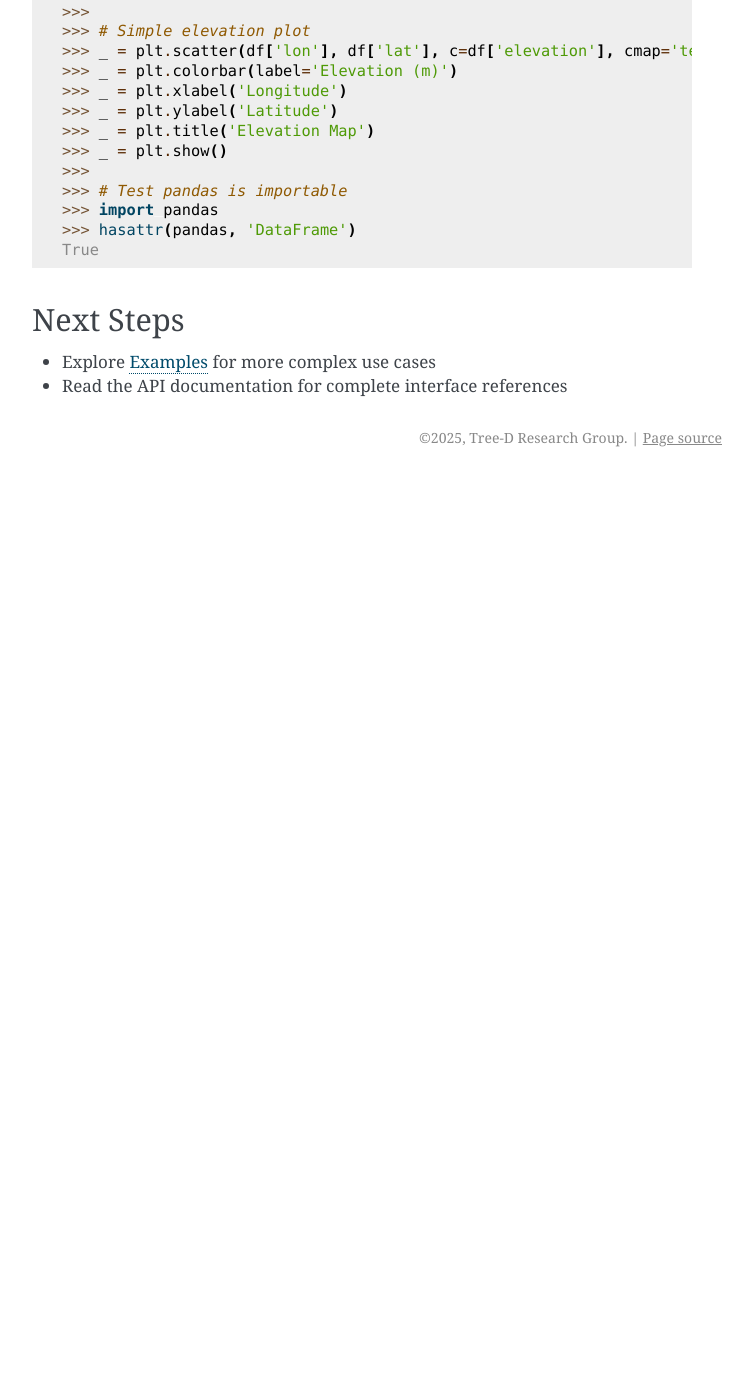
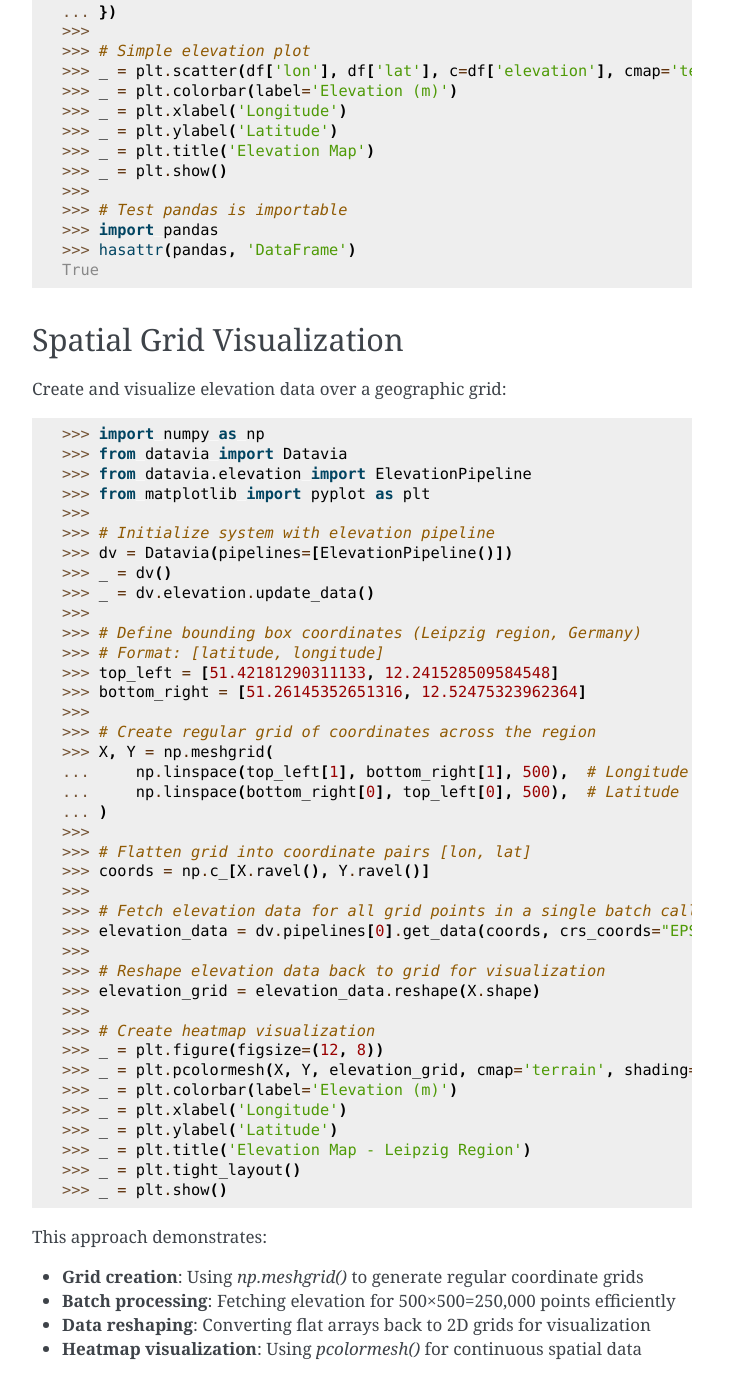
Before and after one commit to tree-d/datavia, a Sphinx documentation site: the page built from docs/user_guide/basic_usage.rst, in a window 1280 px wide and 1400 px high, scrolled down 5057 px. Shown: the whole window, without its empty margins (388-1141 px from the left). Built offline with Sphinx 7.4.7, drawn with Linux system fonts in a browser that asks for light colours; before the commit the page ends 5534 px from its top, so only the background shows below that; some of the changed text lies outside the part shown.

Commit message:
new example in docs

```diff
--- a/docs/user_guide/basic_usage.rst
+++ b/docs/user_guide/basic_usage.rst
@@ -85,13 +85,14 @@ The elevation pipeline provides German elevation data at 200m resolution:
 
     # Initialize pipeline
     pipeline = ElevationPipeline()
-    pipeline.update_data()
+    pipeline()  # Initialize
+    pipeline.update_data() # Ensure data is available, if necessary download it
 
     # Define coordinates
     coords = np.array([[13.4050, 52.5200]])  # Berlin
 
     # Get elevation data
-    elevations = pipeline.get_data(coords=coords, crs_coords="EPSG:4326") # doctest: +SKIP
+    elevations = pipeline.get_data(coords=coords, crs_coords="EPSG:4326")
 
     # Results are in meters above sea level
     print(f"Elevation: {elevations[0]:.1f}m")
@@ -269,6 +270,60 @@ Datavia works well with other geospatial libraries:
     >>> hasattr(pandas, 'DataFrame')
     True
 
+Spatial Grid Visualization
+---------------------------
+
+Create and visualize elevation data over a geographic grid:
+
+.. doctest::
+
+    >>> import numpy as np
+    >>> from datavia import Datavia
+    >>> from datavia.elevation import ElevationPipeline
+    >>> from matplotlib import pyplot as plt
+    >>>
+    >>> # Initialize system with elevation pipeline
+    >>> dv = Datavia(pipelines=[ElevationPipeline()])
+    >>> _ = dv() # doctest: +SKIP
+    >>> _ = dv.elevation.update_data() # doctest: +SKIP
+    >>>
+    >>> # Define bounding box coordinates (Leipzig region, Germany)
+    >>> # Format: [latitude, longitude]
+    >>> top_left = [51.42181290311133, 12.241528509584548]
+    >>> bottom_right = [51.26145352651316, 12.52475323962364]
+    >>>
+    >>> # Create regular grid of coordinates across the region
+    >>> X, Y = np.meshgrid(
+    ...     np.linspace(top_left[1], bottom_right[1], 500),  # Longitude
+    ...     np.linspace(bottom_right[0], top_left[0], 500),  # Latitude
+    ... )
+    >>>
+    >>> # Flatten grid into coordinate pairs [lon, lat]
+    >>> coords = np.c_[X.ravel(), Y.ravel()]
+    >>>
+    >>> # Fetch elevation data for all grid points in a single batch call
+    >>> elevation_data = dv.pipelines[0].get_data(coords, crs_coords="EPSG:4326") # doctest: +SKIP
+    >>>
+    >>> # Reshape elevation data back to grid for visualization
+    >>> elevation_grid = elevation_data.reshape(X.shape) # doctest: +SKIP
+    >>>
+    >>> # Create heatmap visualization
+    >>> _ = plt.figure(figsize=(12, 8)) # doctest: +SKIP
+    >>> _ = plt.pcolormesh(X, Y, elevation_grid, cmap='terrain', shading='auto') # doctest: +SKIP
+    >>> _ = plt.colorbar(label='Elevation (m)') # doctest: +SKIP
+    >>> _ = plt.xlabel('Longitude') # doctest: +SKIP
+    >>> _ = plt.ylabel('Latitude') # doctest: +SKIP
+    >>> _ = plt.title('Elevation Map - Leipzig Region') # doctest: +SKIP
+    >>> _ = plt.tight_layout() # doctest: +SKIP
+    >>> _ = plt.show() # doctest: +SKIP
+
+This approach demonstrates:
+
+* **Grid creation**: Using `np.meshgrid()` to generate regular coordinate grids
+* **Batch processing**: Fetching elevation for 500×500=250,000 points efficiently
+* **Data reshaping**: Converting flat arrays back to 2D grids for visualization
+* **Heatmap visualization**: Using `pcolormesh()` for continuous spatial data
+
 Next Steps
 ----------
 
```
Also changed, not shown: docs/development/local-setup.md (+14 -12 lines).
